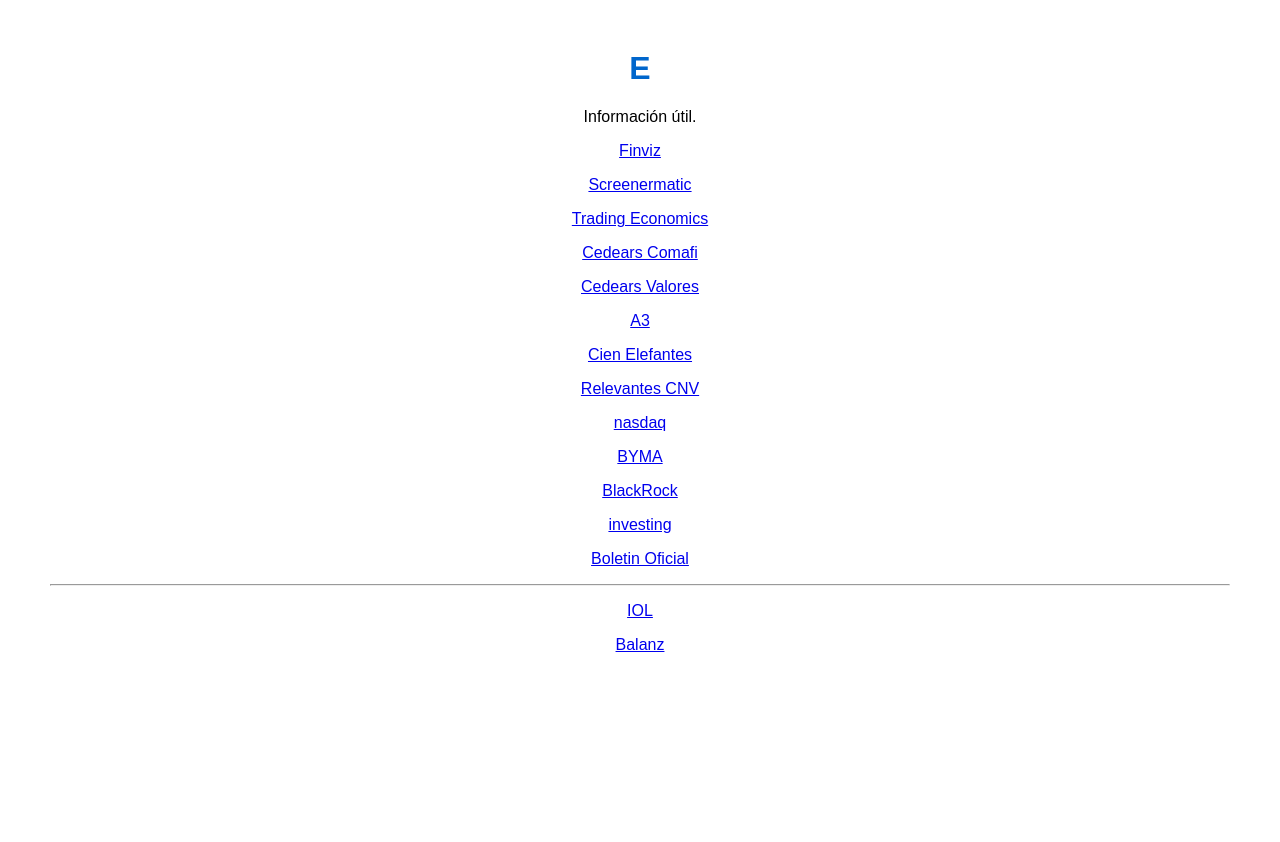
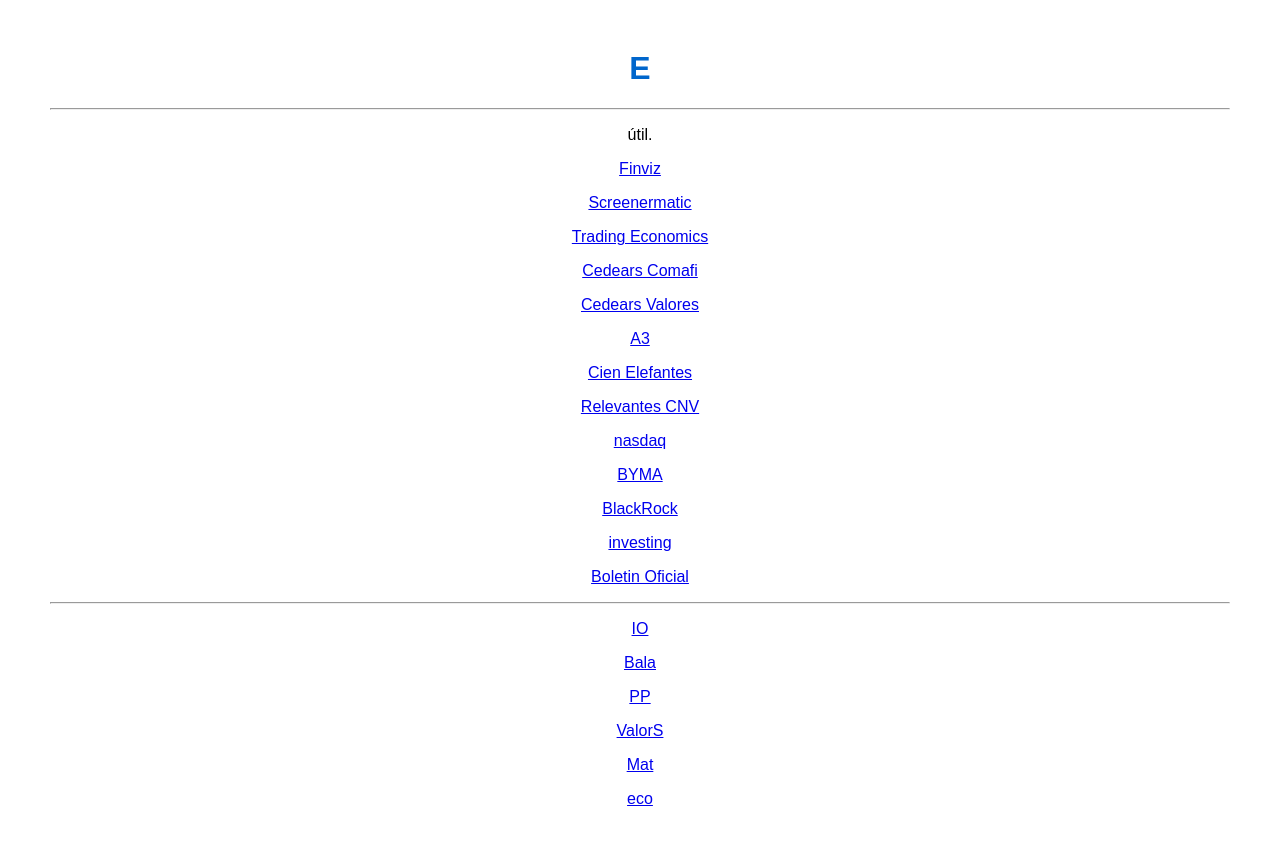
Before and after one commit to edgardowt/edgardowt.github.io, a plain HTML site: page index.html in a window 1280 px wide. Before the commit the page ends 800 px from the top, so only its background shows below. Drawn offline with Linux system fonts and the light colour scheme.

Commit message:
Update index.html

```diff
--- a/index.html
+++ b/index.html
@@ -1,7 +1,7 @@
 <!DOCTYPE html>
 <html>
 <head>
-    <title>My Page in GitHub</title>
+    <title>Page</title>
     <style>
         body {
             font-family: Arial, sans-serif;
@@ -15,7 +15,8 @@
 </head>
 <body>
     <h1>E</h1>
-    <p>Información útil.</p>
+    <hr>
+    <p>útil.</p>
     <p><a href="https://finviz.com/" target="_blank">Finviz</a></p>
     <p><a href="https://www.screenermatic.com" target="_blank">Screenermatic</a></p>
     <p><a href="https://es.tradingeconomics.com" target="_blank">Trading Economics</a></p>
@@ -30,7 +31,10 @@
     <p><a href="https://es.investing.com/?ref=www" target="_blank">investing</a></p>
     <p><a href="https://www.boletinoficial.gob.ar/" target="_blank">Boletin Oficial</a></p>
     <hr>
-    <p><a href="https://micuenta.invertironline.com/ingresar?url=https://iol.invertironline.com/MiCuenta/MiPortafolio" target="_blank">IOL</a></p>
-    <P><p><a href="https://clientes.balanz.com/auth/login" target="_blank">Balanz</a></p></P>
-</body>
+    <p><a href="https://micuenta.invertironline.com/ingresar?url=https://iol.invertironline.com/MiCuenta/MiPortafolio" target="_blank">IO</a></p>
+    <P><a href="https://clientes.balanz.com/auth/login" target="_blank">Bala</a></P>
+    <P><a href="https://cuenta.portfoliopersonal.com/login" target="_blank">PP</a></P>
+    <P><a href="https://valores.santander.com.ar/" target="_blank">ValorS</a></P>
+    <P><a href="https://matriz.eco.xoms.com.ar/dashboards/gra" target="_blank">Mat</a></P>
+    <P><a href="https://www.ecovalores.com.ar/" target="_blank">eco</a></p></body>
 </html>
```
